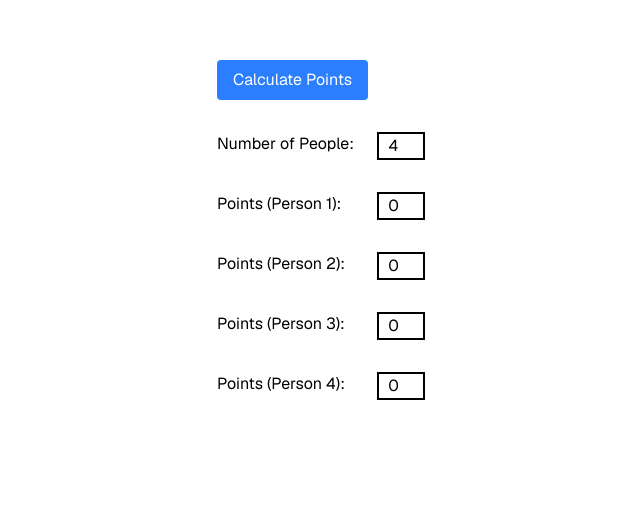
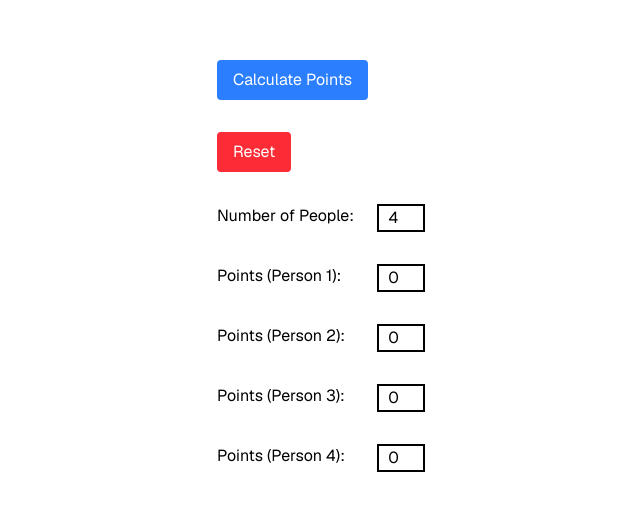
Before and after one commit to GriffinBaxter/Chore-Points, a Next.js app: page / in a window 1280 px wide. Shown: the part 104-614 px from the top of the page, without its empty margins (319-959 px from the left). Built offline with nearby package versions, Linux system fonts and the light colour scheme.

Commit message:
Add reset button

```diff
--- a/src/app/calculate.tsx
+++ b/src/app/calculate.tsx
@@ -25,7 +25,7 @@ export default function Calculate({
 }: {
   setRewards: Dispatch<SetStateAction<string[]>>;
 }) {
-  const [cookies, setCookie] = useCookies<
+  const [cookies, setCookie, removeCookie] = useCookies<
     typeof COOKIE_POINTS,
     { points?: number[] }
   >([COOKIE_POINTS]);
@@ -66,7 +66,9 @@ export default function Calculate({
   };
 
   const calculateRewards = () => {
-    const pointsArray = cookies.points ?? [];
+    const pointsArray =
+      cookies.points ??
+      (Array(NUMBER_OF_PEOPLE_DEFAULT).fill(POINTS_DEFAULT) as number[]);
     const avgPoints =
       pointsArray.reduce((a, b) => a + b, 0) / pointsArray.length;
     const deviations = pointsArray.map((points) => points - avgPoints);
@@ -99,6 +101,11 @@ export default function Calculate({
     setRewards(rewards);
   };
 
+  const reset = () => {
+    setNumberOfPeople(NUMBER_OF_PEOPLE_DEFAULT);
+    removeCookie(COOKIE_POINTS);
+  };
+
   return (
     <>
       <button
@@ -106,6 +113,12 @@ export default function Calculate({
         onClick={calculateRewards}
       >
         Calculate Points
+      </button>
+      <button
+        className="rounded bg-red-500 px-4 py-2 text-white hover:bg-red-700"
+        onClick={reset}
+      >
+        Reset
       </button>
       <div className="flex">
         <label className="w-40" htmlFor={"numberOfPeople"}>
```
